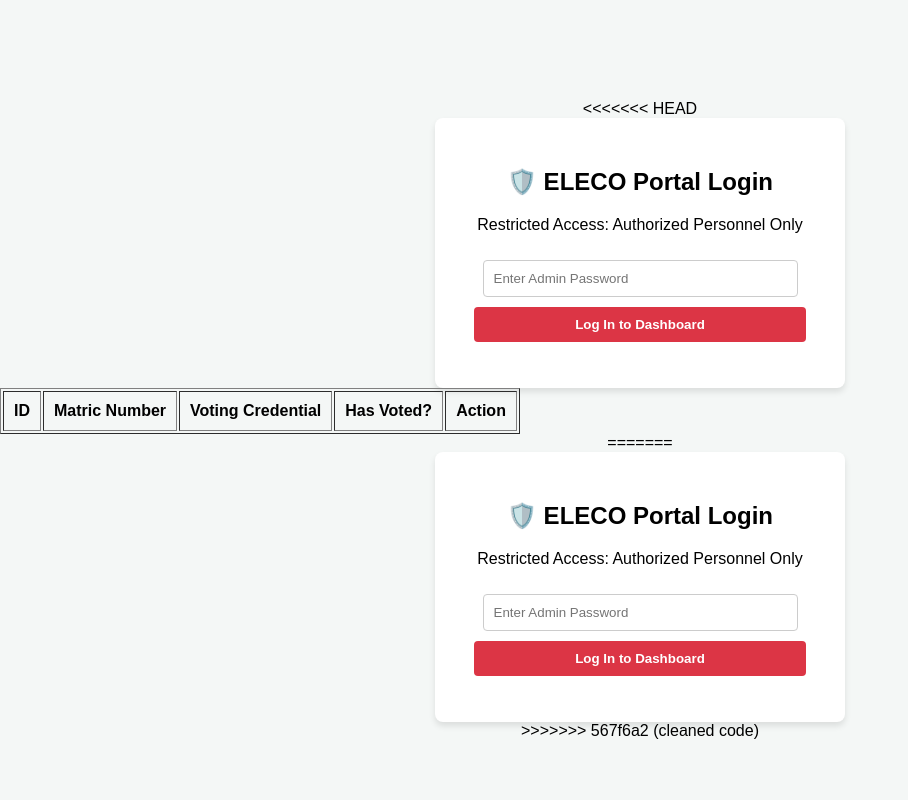
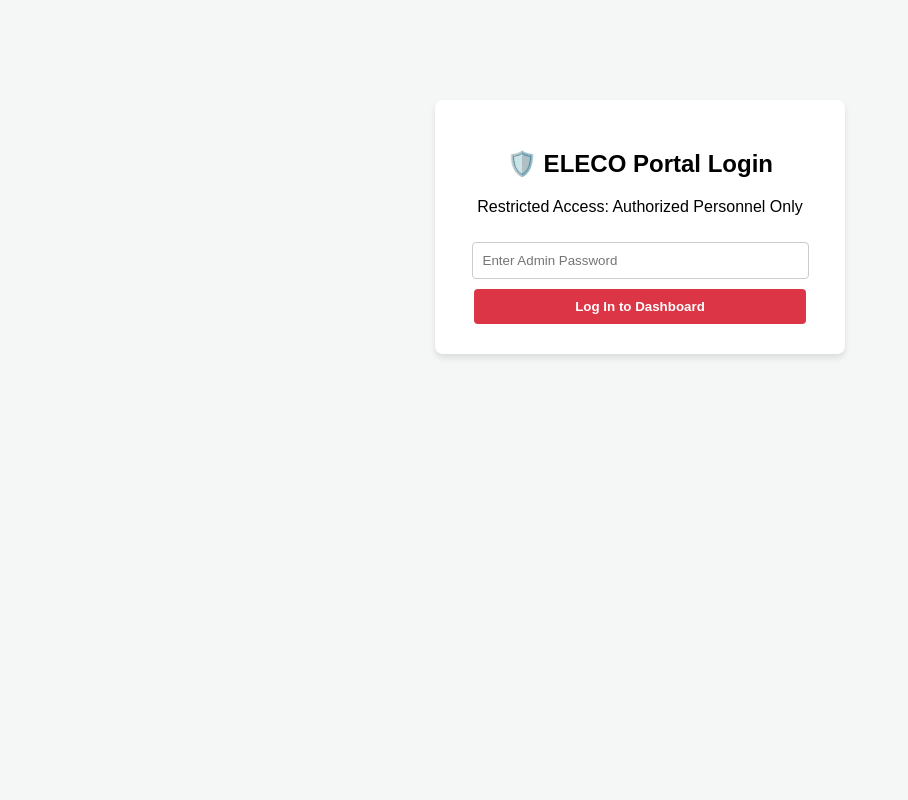
Before and after one commit to EMMANUEL-WEB-APP/ELECO-APP, a Flask app: page /admin/login in a window 1280 px wide. Shown: the whole page, without its empty margins (0-908 px from the left). Run offline with Flask 3, Linux system fonts and the light colour scheme; lists and menus that the app fills with data are empty.

Commit message:
Clean admin_login.html template

```diff
--- a/templates/admin_login.html
+++ b/templates/admin_login.html
@@ -1,4 +1,3 @@
-<<<<<<< HEAD
 <!DOCTYPE html>
 <html lang="en">
 <head>
@@ -23,58 +22,4 @@
         </form>
     </div>
 </body>
-<!-- Inside your Registered Voters table -->
-<table border="1" cellpadding="10">
-    <thead>
-        <tr>
-            <th>ID</th>
-            <th>Matric Number</th>
-            <th>Voting Credential</th>
-            <th>Has Voted?</th>
-            <th>Action</th> <!-- Added column -->
-        </tr>
-    </thead>
-    <tbody>
-        {% for voter in voters %}
-        <tr>
-            <td>{{ voter.id }}</td>
-            <td>{{ voter.matric_no }}</td>
-            <td>{{ voter.voter_credential }}</td>
-            <td>{{ 'Yes' if voter.has_voted else 'No' }}</td>
-            <td>
-                <!-- Quick Delete Button Form -->
-                <form action="{{ url_for('delete_voter', voter_id=voter.id) }}" method="POST" style="display:inline;">
-                    <button type="submit" onclick="return confirm('Are you sure you want to delete this voter?');" style="background-color: #ff4d4d; color: white; border: none; padding: 5px 10px; border-radius: 4px; cursor: pointer;">Delete</button>
-                </form>
-            </td>
-        </tr>
-        {% endfor %}
-    </tbody>
-</table>
-=======
-<!DOCTYPE html>
-<html lang="en">
-<head>
-    <meta charset="UTF-8">
-    <title>Admin Login - ELECO</title>
-    <style>
-        body { font-family: Arial, sans-serif; background-color: #f4f7f6; margin: 0; padding-top: 100px; text-align: center; }
-        .login-card { background: white; max-width: 350px; margin: auto; padding: 30px; border-radius: 8px; box-shadow: 0 4px 6px rgba(0,0,0,0.1); }
-        input { width: 90%; padding: 10px; margin: 10px 0; border: 1px solid #ccc; border-radius: 4px; }
-        button { width: 95%; padding: 10px; background-color: #dc3545; color: white; border: none; border-radius: 4px; cursor: pointer; font-weight: bold; }
-        button:hover { background-color: #c82333; }
-        .error { color: red; font-size: 14px; }
-    </style>
-</head>
-<body>
-    <div class="login-card">
-        <h2>🛡️ ELECO Portal Login</h2>
-        <p>Restricted Access: Authorized Personnel Only</p>
-        <form action="/admin/login" method="POST">
-            <input type="password" name="password" placeholder="Enter Admin Password" required>
-            <button type="submit">Log In to Dashboard</button>
-        </form>
-    </div>
-</body>
->>>>>>> 567f6a2 (cleaned code)
 </html>
```
